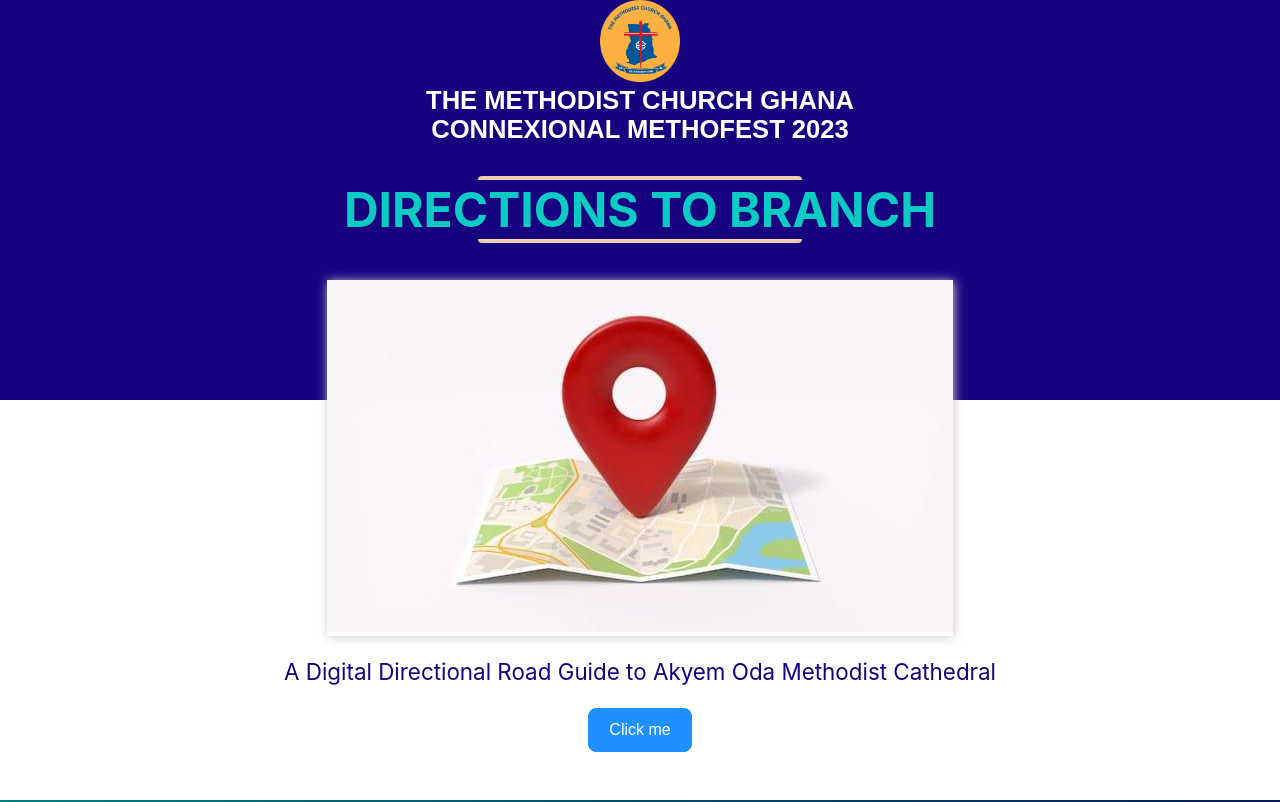
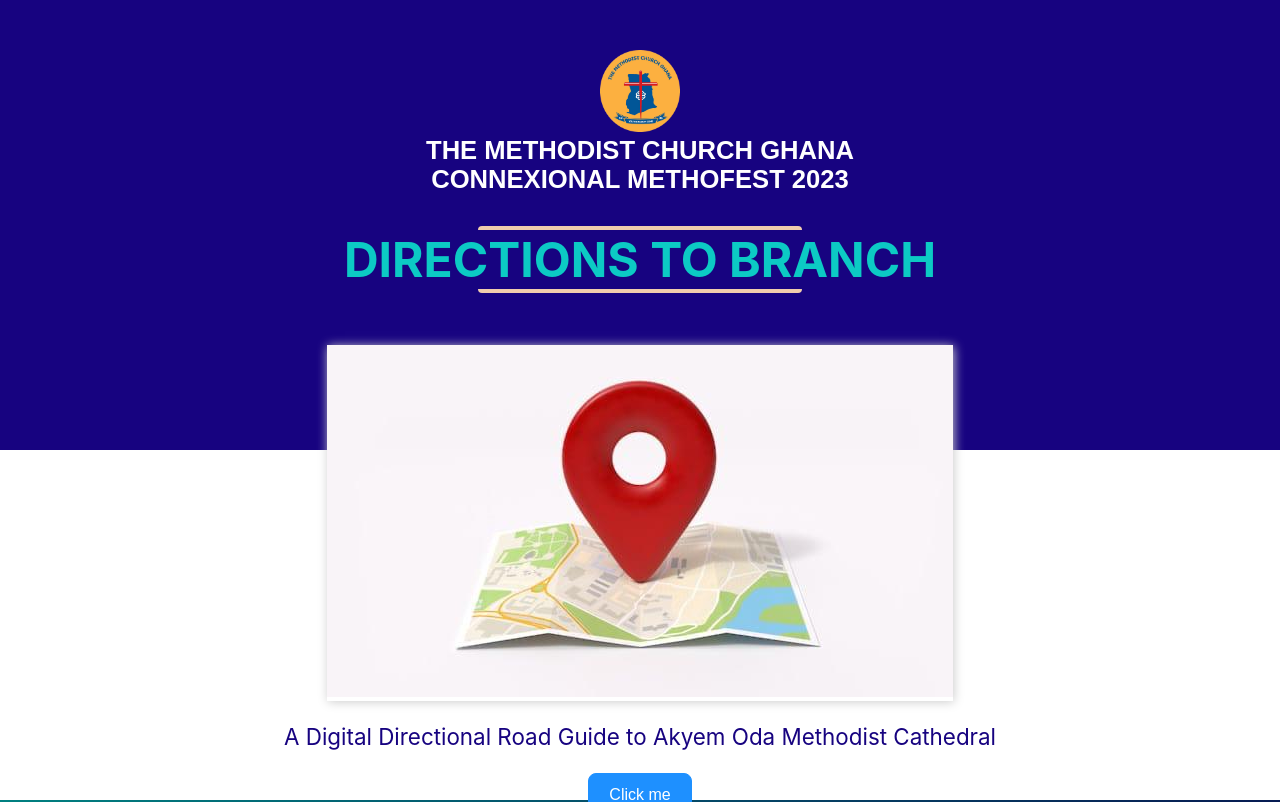
Before and after one commit to CalebAckom/Methofest, a React (Create React App) app: page / in a window 1280 px wide. Shown: the top 802 px of the page. Built offline with nearby package versions, Linux system fonts and the light colour scheme; a web font is replaced by a local one.

Commit message:
fix: rectified section id mis-scroll

```diff
--- a/src/App.css
+++ b/src/App.css
@@ -93,3 +93,8 @@
     color: dodgerblue;
 
 }
+
+#scroll{
+    height: 100vh;
+    width: 100%;
+}
--- a/src/App.js
+++ b/src/App.js
@@ -150,7 +150,7 @@
         return (
             <div className="App">
                 <div style={{ height: '100vh', width: '100%', backgroundColor: '#ddd', display: 'flex', flexDirection: 'column' }}>
-                    <div style={{ background: '#170380', flex: 1 }} >
+                    <div style={{ background: '#170380', flex: 1, padding: '50px 0' }} >
                         <div>
                             <img src={logo} alt="" style={{ width: 80 }} />
                         </div>
```
